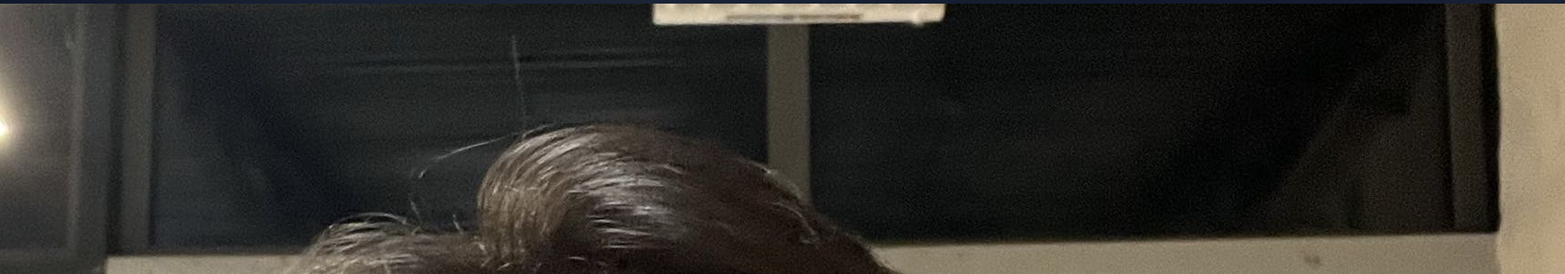
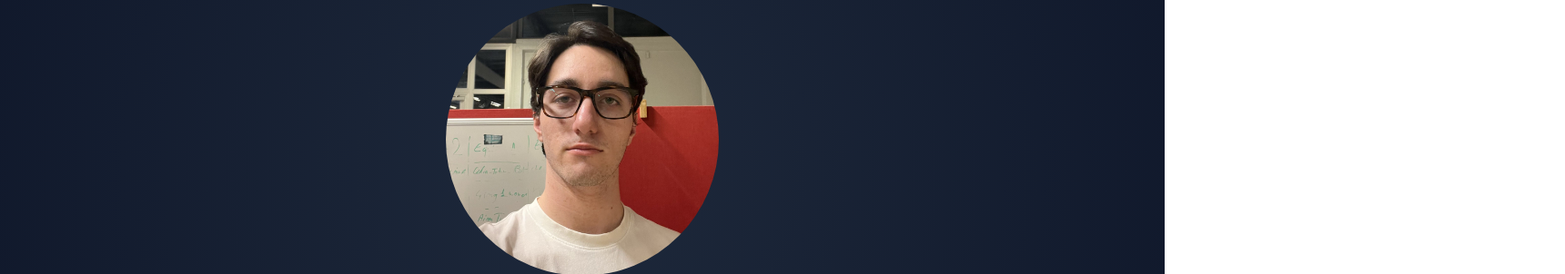
Before and after one commit to lebot-m/portfolio, a plain HTML site: page index.html in a window 1280 px wide. Shown: the part 212-514 px from the top of the page at 91% size, 1720 px wide, since content can reach past the window. Drawn offline with Linux system fonts and the light colour scheme.

Commit message:
feat: ajout photo

```diff
--- a/index.html
+++ b/index.html
@@ -31,7 +31,8 @@
 		<div class="text contenu">
 			<div class="division">
 				<h1>LE BOT Mattéo</h1>
-				<img src="ressources/me.jpg" alt="photo">
+				<div class="image-projet">
+					<img src="ressources/me.jpg" alt="photo">
 				<h2>Présentation</h2>
 				<p>Je suis LE BOT Mattéo, j'ai 20 ans et suis actuellement en deuxième année d'IUT informatique à Sète,
 					en spécialisation programmation et conception. J'ai commencé à m'intéresser à
@@ -62,7 +63,7 @@
 				<div id="cv">
 					<a href="./ressources/CV.pdf">CV - cliquez ici</a>
 				</div>
-			</div>
+			</>
 		</div>
 	</section>
 
@@ -179,7 +180,7 @@
 							</div>
 
 							<div class="block">
-								<p>
+							img	<p>
 									<strong>Objectif :</strong><br>
 									L'objectif premier était de réaliser un jeu de BlackJack sans interface graphique
 									(intéractions se faisant via le terminal) tout en répondant aux diverses demandes du
--- a/src/style.css
+++ b/src/style.css
@@ -145,6 +145,12 @@
 	width: 240px;
 	object-fit: contain;
 	margin: 10px 0;
+}
+.presentation img {
+	min-height: 160px;
+	max-width: 100%;
+	max-height: 300px;
+	border-radius: 360px;
 }
 
 /* Section Projets */
```
